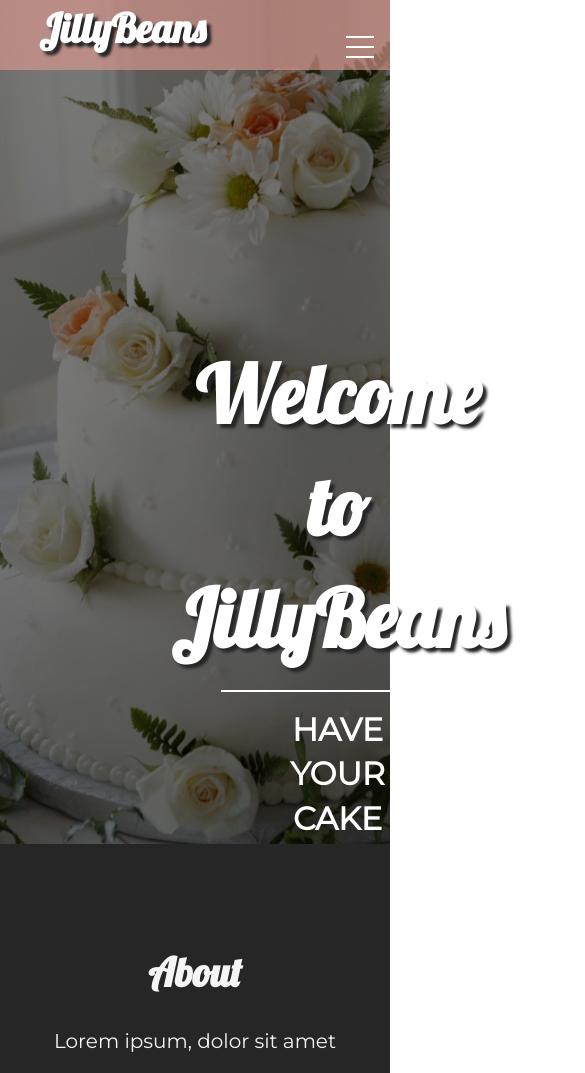
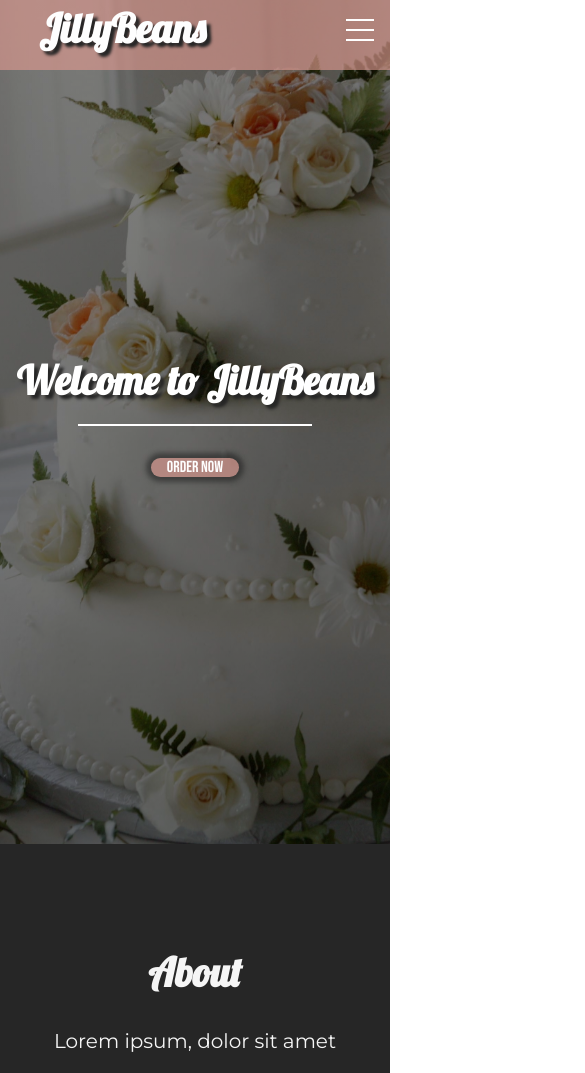
Before and after one commit to oliverlcsmith/JillyBeans, a plain HTML site: page index.html in a window 390 px wide. Shown: the top 1073 px of the page, 585 px wide, since content can reach past the window. Drawn offline with Linux system fonts and the light colour scheme; a web font is replaced by a local one.

Commit message:
Made the page responsive

```diff
--- a/index.html
+++ b/index.html
@@ -52,10 +52,9 @@
     <!-- Title Page -->
 
     <section class="banner-area" id="home">
-      <div class="title">
+      <div class="title-container">
         <h1 class="welcome">Welcome to JillyBeans</h1>
         <div class="title-divider"></div>
-        <h2 class="title-description">Have your cake and eat it.</h2>
         <button type="button" class="order-button">
           <a href="#contact" class="order-button-link">Order Now</a>
         </button>
--- a/menu.css
+++ b/menu.css
@@ -28,7 +28,7 @@ body {
 
 .menu-wrap .toggler {
   position: absolute;
-  top: 2vh;
+  top: 0;
   right: 0;
   z-index: 2;
   cursor: pointer;
@@ -39,7 +39,7 @@ body {
 
 .menu-wrap .hamburger {
   position: absolute;
-  top: 2vh;
+  top: 0;
   right: 0;
   z-index: 1;
   width: 60px;
--- a/styles.css
+++ b/styles.css
@@ -2,22 +2,6 @@
 @import url("https://fonts.googleapis.com/css?family=Montserrat&display=swap");
 @import url("https://fonts.googleapis.com/css?family=Lobster|Share:700i&display=swap");
 @import url("https://fonts.googleapis.com/css?family=Bebas+Neue&display=swap");
-
-/* Media Queries */
-/* When the screen in smaller than 800px */
-@media only screen and (max-width: 800px) {
-  /* Navbar */
-  .nav {
-    visibility: hidden;
-  }
-}
-
-/* When the screen is more than 800px */
-@media only screen and (min-width: 800px) {
-  .menu-wrap {
-    visibility: hidden;
-  }
-}
 
 /* Variables */
 
@@ -61,16 +45,16 @@ p {
 
 /* Home Page CSS */
 
-.title {
+.title-container {
   position: relative;
   display: flex;
   text-align: center;
   align-items: center;
   justify-content: center;
   flex-direction: column;
-  padding: 40vh;
   color: #ffffff;
-  width: 100%;
+  height: 100vh;
+  width: 100vw;
 }
 
 .title-divider {
@@ -146,9 +130,9 @@ p {
 }
 
 .order-button {
-  width: 15vw;
-  height: 7vh;
-  margin: 1rem;
+  width: auto;
+  height: auto;
+  margin: 1em;
   border-radius: 1em;
   font-family: var(--secondaryFont);
   font-size: 2em;
@@ -158,6 +142,7 @@ p {
 }
 
 .order-button-link {
+  padding: 1em;
   text-decoration: none;
   text-transform: uppercase;
   color: #fefefe;
@@ -279,3 +264,25 @@ footer {
   font-size: 0.6em;
   padding: 0;
 }
+
+/* Media Queries */
+/* When the screen in smaller than 800px */
+@media only screen and (max-width: 800px) {
+  /* Navbar */
+  .nav {
+    visibility: hidden;
+  }
+  .welcome {
+    font-size: 2.5em;
+  }
+  .order-button {
+    font-size: 1em;
+  }
+}
+
+/* When the screen is more than 800px */
+@media only screen and (min-width: 800px) {
+  .menu-wrap {
+    visibility: hidden;
+  }
+}
```
